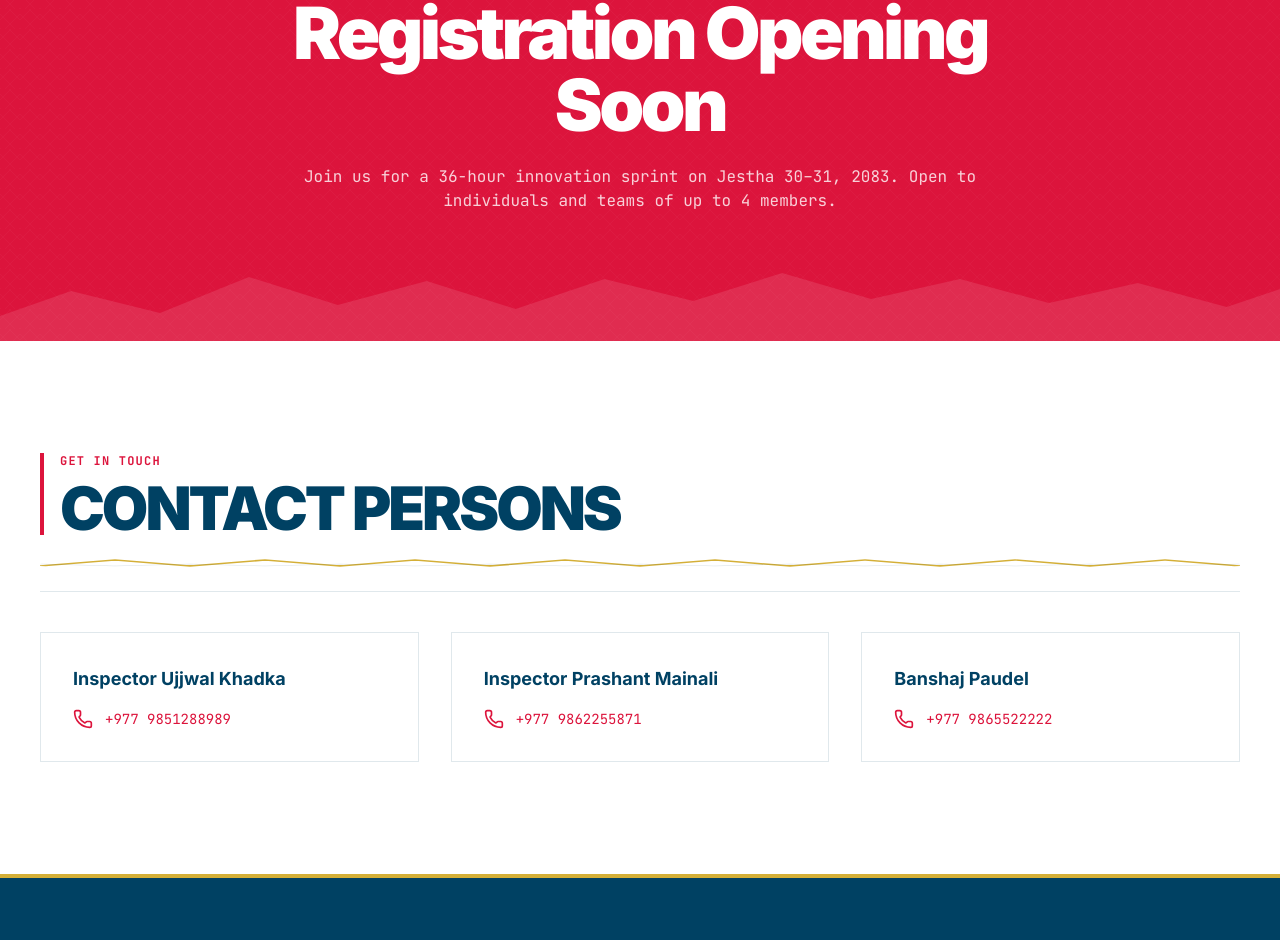
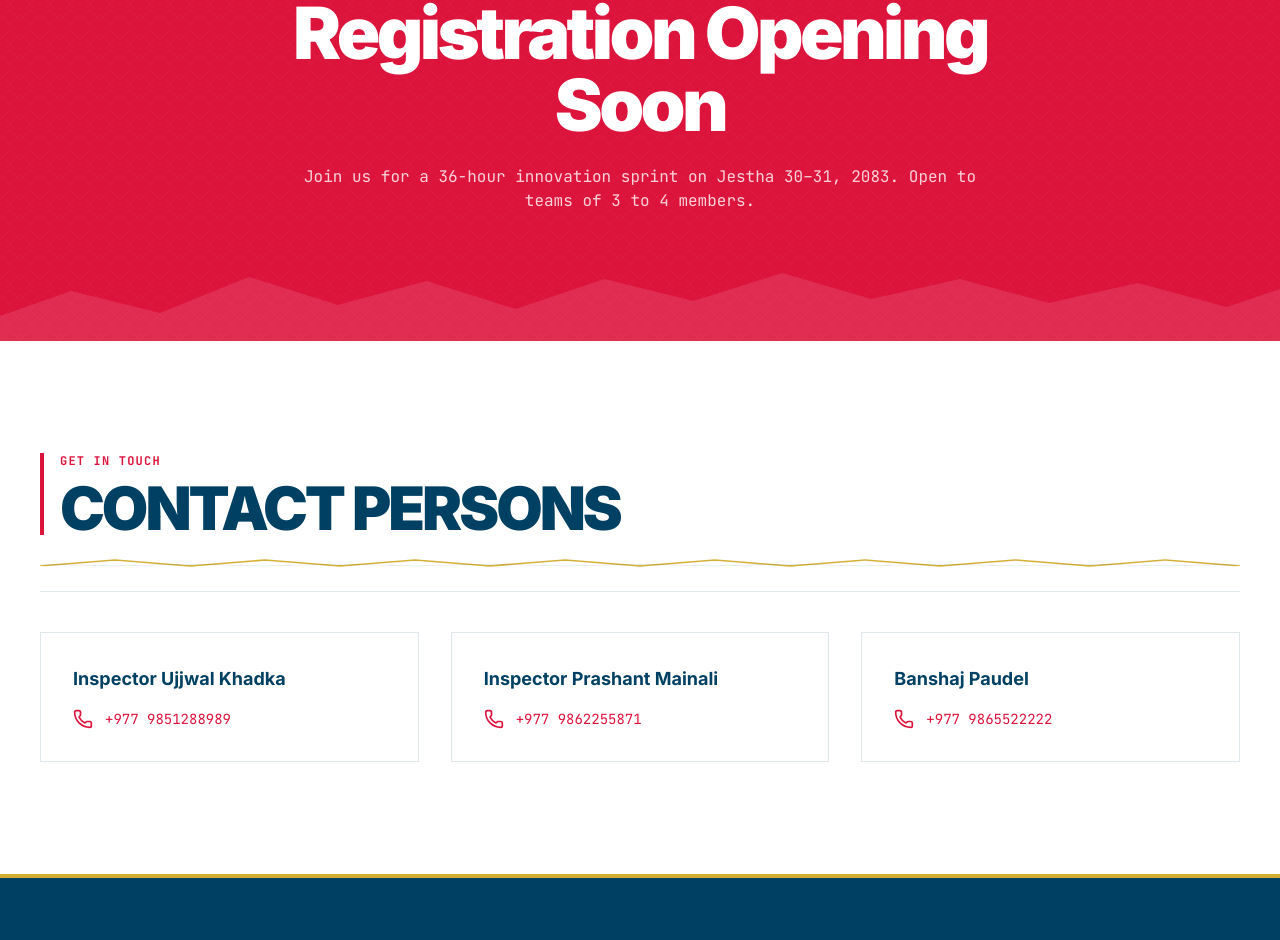
Before and after one commit to Banshaj-Paudel/Lumbini-Province-Police-Hackathon, a Next.js app: page / in a window 1280 px wide. Shown: the part 7429-8369 px from the top of the page. Built offline with nearby package versions, Linux system fonts and the light colour scheme; no server answers; grey boxes are pictures that could not be loaded.

Commit message:
Update FAQ and Register components for team registration

```diff
--- a/app/components/FAQ.tsx
+++ b/app/components/FAQ.tsx
@@ -22,7 +22,7 @@ export function FAQ() {
     {
       question: "Do I need to have a team before registering?",
       answer:
-        "You can register as an individual or with a pre-formed team. We'll provide opportunities to network and form teams if you're registering solo.",
+        "Yes. You must register with a pre-formed team of 3 to 4 members. Individual registrations are not accepted.",
     },
     {
       question: "What should I bring to the hackathon?",
--- a/app/components/Register.tsx
+++ b/app/components/Register.tsx
@@ -47,7 +47,7 @@ export function Register() {
           transition={{ duration: 0.5, delay: 0.16 }}
           className="font-mono text-base text-white/80"
         >
-          Join us for a 36-hour innovation sprint on Jestha 30–31, 2083. Open to individuals and teams of up to 4 members.
+          Join us for a 36-hour innovation sprint on Jestha 30–31, 2083. Open to teams of 3 to 4 members.
         </motion.p>
       </div>
     </section>
--- a/app/lib/seo-keywords.ts
+++ b/app/lib/seo-keywords.ts
@@ -55,7 +55,6 @@ export const seoKeywords = {
 export const faqKeywords = {
   "Team Formation": [
     "How many members per team?",
-    "Can I participate solo?",
     "Team size requirements hackathon",
   ],
   Registration: [
```
